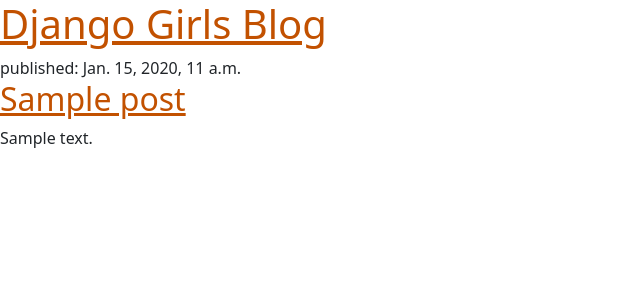
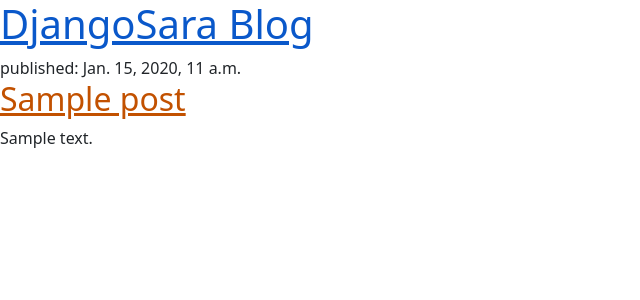
Before and after one commit to sarasjodin/djangogirls, a Django app: page / in a window 1280 px wide. Shown: the top 300 px of the page, without its empty margins (0-640 px from the left). Run offline with Django 3.2, Linux system fonts and the light colour scheme; tables that the repository leaves empty hold one stand-in row (values such as "Sample post").

Commit message:
changed css folder

```diff
--- a/blog/templates/blog/post_list.html
+++ b/blog/templates/blog/post_list.html
@@ -2,18 +2,18 @@
 <!DOCTYPE html>
 <html>
   <head>
-    <title>DjangoSara blog</title>
+    <title>Django Girls blog</title>
     <link
-      href="https://cdn.jsdelivr.net/npm/bootstrap@5.3.3/dist/css/bootstrap.min.css"
       rel="stylesheet"
-      integrity="sha384-QWTKZyjpPEjISv5WaRU9OFeRpok6YctnYmDr5pNlyT2bRjXh0JMhjY6hW+ALEwIH"
+      href="https://cdn.jsdelivr.net/npm/bootstrap@5.1.3/dist/css/bootstrap.min.css"
+      integrity="sha384-1BmE4kWBq78iYhFldvKuhfTAU6auU8tT94WrHftjDbrCEXSU1oBoqyl2QvZ6jIW3"
       crossorigin="anonymous"
     />
-    <link rel="stylesheet" href="{% static 'css/blog.css' %}" />
+    <link rel="stylesheet" href="{% static 'blog.css' %}" />
   </head>
   <body>
     <header>
-      <h1><a href="/">Django Girls Blog</a></h1>
+      <h1><a href="/">DjangoSara Blog</a></h1>
     </header>
 
     {% for post in posts %}
```
Also changed, not shown: blog/static/blog.css (renamed from blog/static/css/blog.css).
